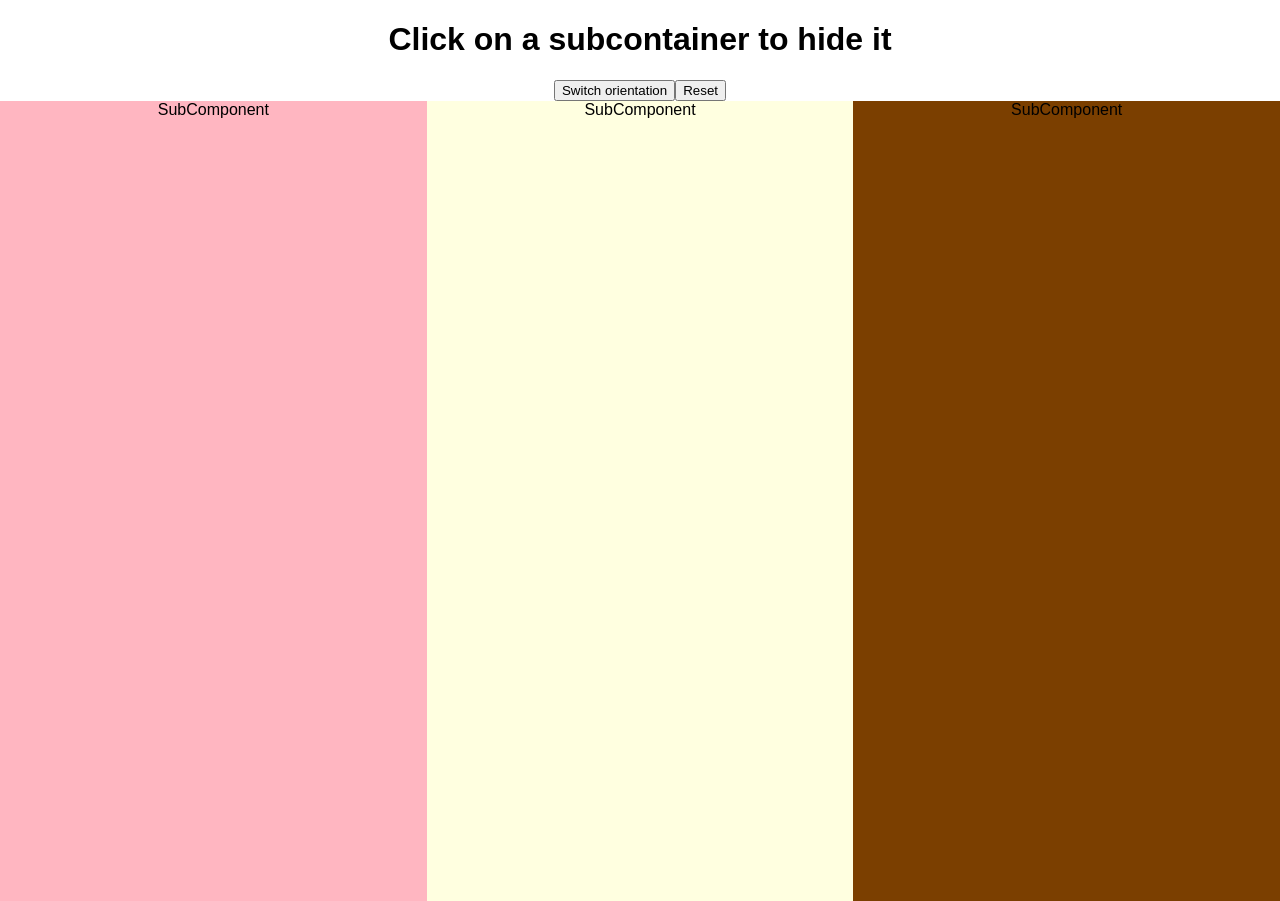
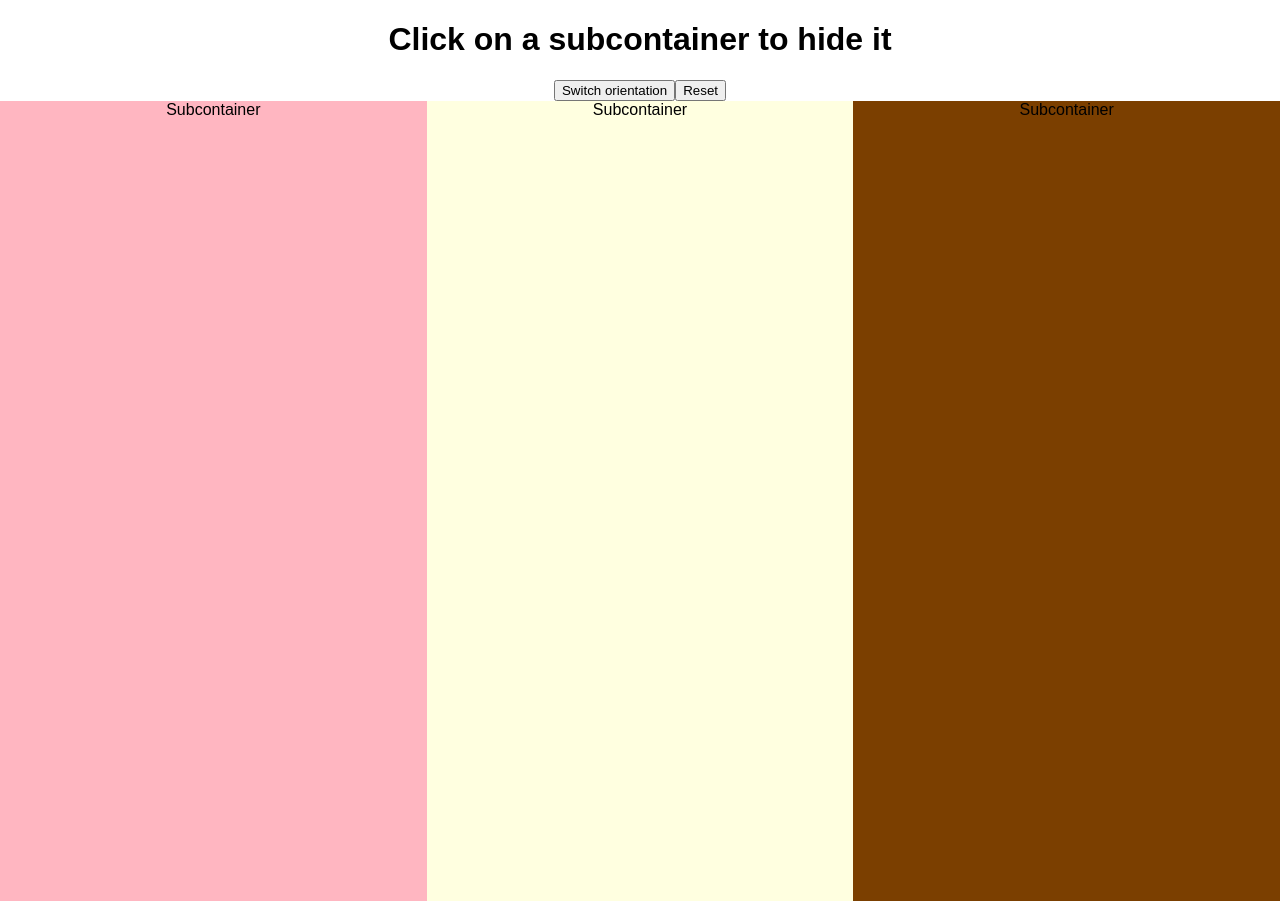
Before and after one commit to Swoodend/majik-frontend, a React (Create React App) app: page / in a window 1280 px wide. Built offline with nearby package versions, Linux system fonts and the light colour scheme.

Commit message:
changes default text of SubContainers

```diff
--- a/src/App.js
+++ b/src/App.js
@@ -15,7 +15,7 @@ class App extends Component {
     this.state = {
       orientation: 'horizontal',
       defaultHeight: 100,
-      defaultText: "SubComponent",
+      defaultText: "Subcontainer",
       reset: false
     };
   }
@@ -30,7 +30,7 @@ class App extends Component {
     //this is stupid but it works for now
     this.setState({
       reset: {
-        text: "SubComponent"
+        text: "Subcontainer"
       }
     }, () => {
       this.setState({
```
